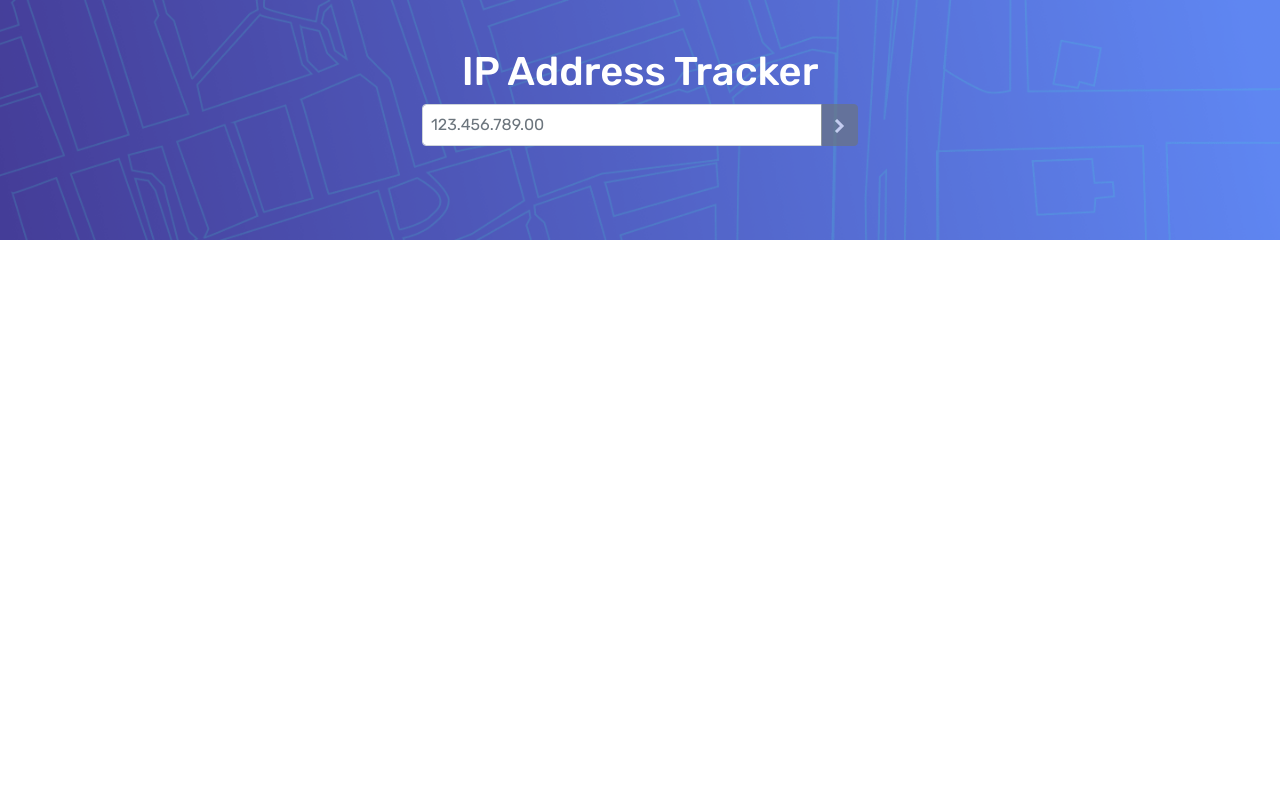
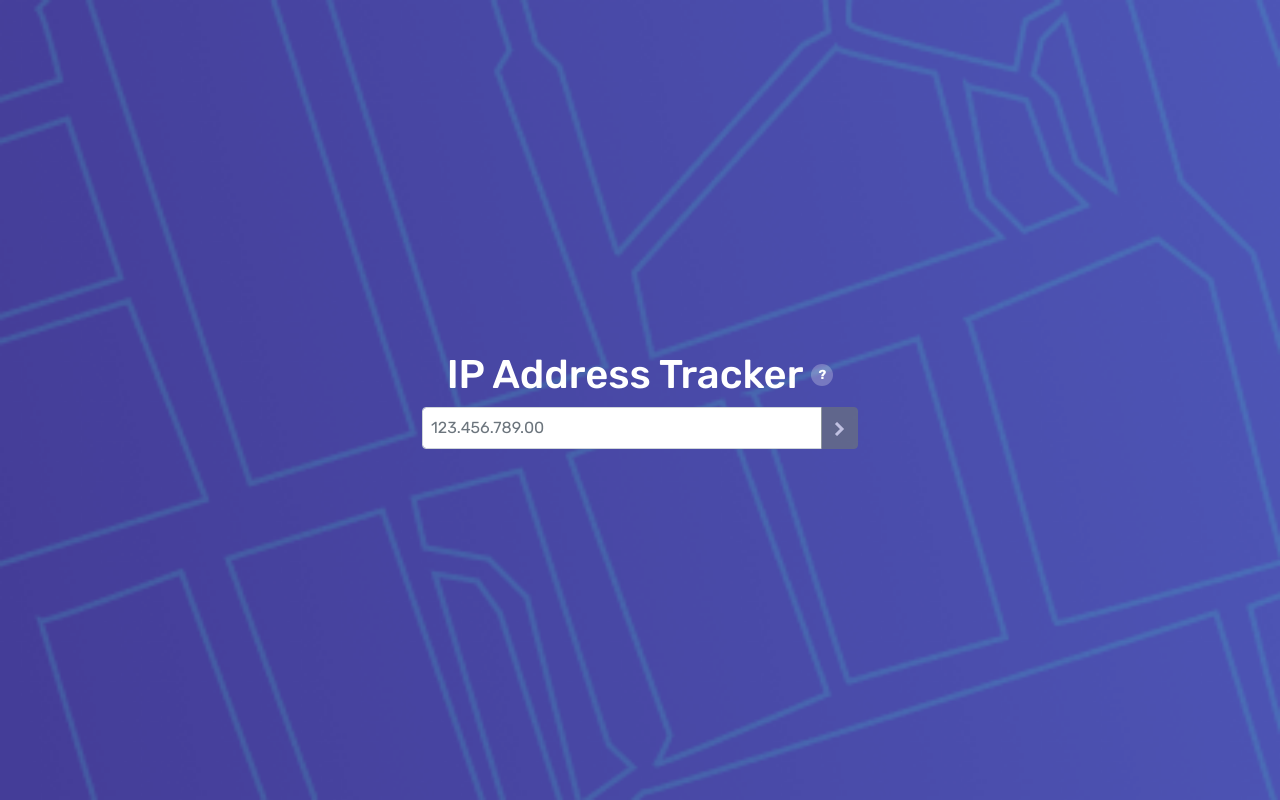
Before and after one commit to diegoAlexandre17/ip-address-tracker, a React (Vite) app: page / in a window 1280 px wide. Built offline with nearby package versions, Linux system fonts and the light colour scheme; no server answers.

Commit message:
update header page

```diff
--- a/src/components/Header.jsx
+++ b/src/components/Header.jsx
@@ -1,5 +1,5 @@
 import React, { useEffect, useState } from "react";
-import { Button, Input, InputGroup } from "reactstrap";
+import { Button, Input, InputGroup, Tooltip } from "reactstrap";
 import iconArrow from "../../public/icon-arrow.svg";
 import IpInfo from "./IpInfo";
 import IPAPI from "../api/API";
@@ -10,9 +10,11 @@ import SpinnerLoader from "./SpinnerLoader";
 const Header = () => {
   const APIAxios = new IPAPI();
 
-  const [ipInput, setIpInput] = useState(null);
+  const [ipInput, setIpInput] = useState("");
   const [ipData, setIpData] = useState(null);
   const [location, setLocation] = useState("");
+  const [mapLeaving, setMapLeaving] = useState(false);
+  const [tooltipOpen, setTooltipOpen] = useState(false);
 
   const { mutate: mutation, isLoading } = useMutation({
     mutationFn: (dataInput) => APIAxios.getIpData(dataInput),
@@ -48,21 +50,43 @@ const Header = () => {
     setIpData(null);
   };
 
+  const handleClear = () => {
+    setMapLeaving(true);
+    setTimeout(() => {
+      setIpInput("");
+      setLocation(null);
+      setIpData(null);
+      setMapLeaving(false);
+    }, 400);
+  };
+
   return (
     <>
-      <div className="header-bg-img py-5 d-flex flex-column align-items-center ">
+      <div className={`header-bg-img py-5 d-flex flex-column align-items-center ${!ipData ? 'header-full-height' : ''}`}>
         <div className="w-50">
-          <h1 className="text-white text-center">IP Address Tracker</h1>
+          <div className="d-flex align-items-center justify-content-center gap-2 mb-2">
+            <h1 className="text-white text-center mb-0">IP Address Tracker</h1>
+            <span id="helpIcon" className="help-icon">?</span>
+            <Tooltip
+              target="helpIcon"
+              placement="right"
+              isOpen={tooltipOpen}
+              toggle={() => setTooltipOpen(!tooltipOpen)}
+            >
+              <div className="help-tooltip text-start">
+                <p>Ingresa una dirección IP para ver su ubicación en el mapa, zona horaria e ISP.</p>
+                <p>Ejemplo: <strong>103.122.244.255</strong></p>
+              </div>
+            </Tooltip>
+          </div>
           <form onSubmit={handleSearchIp}>
             <InputGroup className="d-flex justify-content-center">
               <Input
                 className="search-btn p-2"
                 name="ip_adress"
-                type="search"
                 placeholder="123.456.789.00"
-                onChange={(e) => {
-                  setIpInput(e.target.value);
-                }}
+                value={ipInput}
+                onChange={(e) => setIpInput(e.target.value)}
               />
               <Button
                 className="bg-very-dark-gray"
@@ -71,13 +95,27 @@ const Header = () => {
               >
                 <img src={iconArrow} alt="Icono" className="py-1" />
               </Button>
+              {location && (
+                <Button
+                  className="bg-very-dark-gray"
+                  type="button"
+                  onClick={handleClear}
+                  title="Limpiar"
+                >
+                  ✕
+                </Button>
+              )}
             </InputGroup>
           </form>
         </div>
       </div>
 
       {ipData && <IpInfo ipInfo={ipData} />}
-      {location ? <Map location={location} /> : isLoading ? <SpinnerLoader/> : null}
+      {location ? (
+        <div className={mapLeaving ? "map-exit" : "map-enter"}>
+          <Map location={location} />
+        </div>
+      ) : isLoading ? <SpinnerLoader/> : null}
     </>
   );
 };
--- a/src/styles/App.css
+++ b/src/styles/App.css
@@ -10,6 +10,13 @@ body {
   background-image: url("../../public/pattern-bg-desktop.png");
   background-size: cover;
   min-height: 15rem;
+}
+
+.header-full-height {
+  min-height: 100vh;
+  display: flex;
+  align-items: center;
+  justify-content: center;
 }
 
 .bg-very-dark-gray {
@@ -33,12 +40,12 @@ body {
   appearance: textfield;
 }
 
-.leaflet-container{
+.leaflet-container {
   max-width: 100vw;
   height: 80vh;
 }
 
-.ipInfo{
+.ipInfo {
   position: absolute;
   left: 15%;
   top: 8rem;
@@ -47,25 +54,75 @@ body {
   z-index: 9999;
 }
 
-.search-btn{
+.search-btn {
   max-width: 25rem;
+}
+
+@keyframes mapFadeInUp {
+  from {
+    opacity: 0;
+    transform: translateY(24px);
+  }
+  to {
+    opacity: 1;
+    transform: translateY(0);
+  }
+}
+
+@keyframes mapFadeOutDown {
+  from {
+    opacity: 1;
+    transform: translateY(0);
+  }
+  to {
+    opacity: 0;
+    transform: translateY(24px);
+  }
+}
+
+.map-enter {
+  animation: mapFadeInUp 0.4s ease forwards;
+}
+
+.map-exit {
+  animation: mapFadeOutDown 0.4s ease forwards;
 }
 
 /* HTML: <div class="loader"></div> */
 .loader {
   width: 60px;
   aspect-ratio: 2;
-  --_g: no-repeat radial-gradient(circle closest-side,#000 90%,#0000);
+  --_g: no-repeat radial-gradient(circle closest-side, #000 90%, #0000);
   background:
-    var(--_g) 0%   50%,
-    var(--_g) 50%  50%,
+    var(--_g) 0% 50%,
+    var(--_g) 50% 50%,
     var(--_g) 100% 50%;
-  background-size: calc(100%/3) 50%;
+  background-size: calc(100% / 3) 50%;
   animation: l3 1s infinite linear;
 }
 @keyframes l3 {
-    20%{background-position:0%   0%, 50%  50%,100%  50%}
-    40%{background-position:0% 100%, 50%   0%,100%  50%}
-    60%{background-position:0%  50%, 50% 100%,100%   0%}
-    80%{background-position:0%  50%, 50%  50%,100% 100%}
+  20% {
+    background-position:
+      0% 0%,
+      50% 50%,
+      100% 50%;
+  }
+  40% {
+    background-position:
+      0% 100%,
+      50% 0%,
+      100% 50%;
+  }
+  60% {
+    background-position:
+      0% 50%,
+      50% 100%,
+      100% 0%;
+  }
+  80% {
+    background-position:
+      0% 50%,
+      50% 50%,
+      100% 100%;
+  }
 }
--- a/src/styles/custom.css
+++ b/src/styles/custom.css
@@ -1,8 +1,52 @@
 /* custom.css */
 :root {
   --font-family: "Rubik", sans-serif;
-  --font-size-base: 18px; /* Tamaño de fuente base */
-  --line-height-base: 1.5; /* Altura de línea base */
+  --font-size-base: 18px;
+  --line-height-base: 1.5;
   --very-dark-gray: hsl(0, 0%, 17%);
   --dark-grey: hsl(0, 0%, 30%);
 }
+
+/* Map animations */
+@keyframes mapFadeInUp {
+  from { opacity: 0; transform: translateY(24px); }
+  to   { opacity: 1; transform: translateY(0); }
+}
+
+@keyframes mapFadeOutDown {
+  from { opacity: 1; transform: translateY(0); }
+  to   { opacity: 0; transform: translateY(24px); }
+}
+
+.map-enter { animation: mapFadeInUp  0.4s ease forwards; }
+.map-exit  { animation: mapFadeOutDown 0.4s ease forwards; }
+
+/* Help icon */
+.help-icon {
+  display: inline-flex;
+  align-items: center;
+  justify-content: center;
+  width: 22px;
+  height: 22px;
+  border-radius: 50%;
+  background: rgba(255, 255, 255, 0.25);
+  color: white;
+  font-size: 13px;
+  font-weight: bold;
+  cursor: pointer;
+  flex-shrink: 0;
+  user-select: none;
+  transition: background 0.2s;
+}
+
+.help-icon:hover {
+  background: rgba(255, 255, 255, 0.45);
+}
+
+.help-tooltip p {
+  margin: 0;
+}
+
+.help-tooltip p + p {
+  margin-top: 6px;
+}
```
